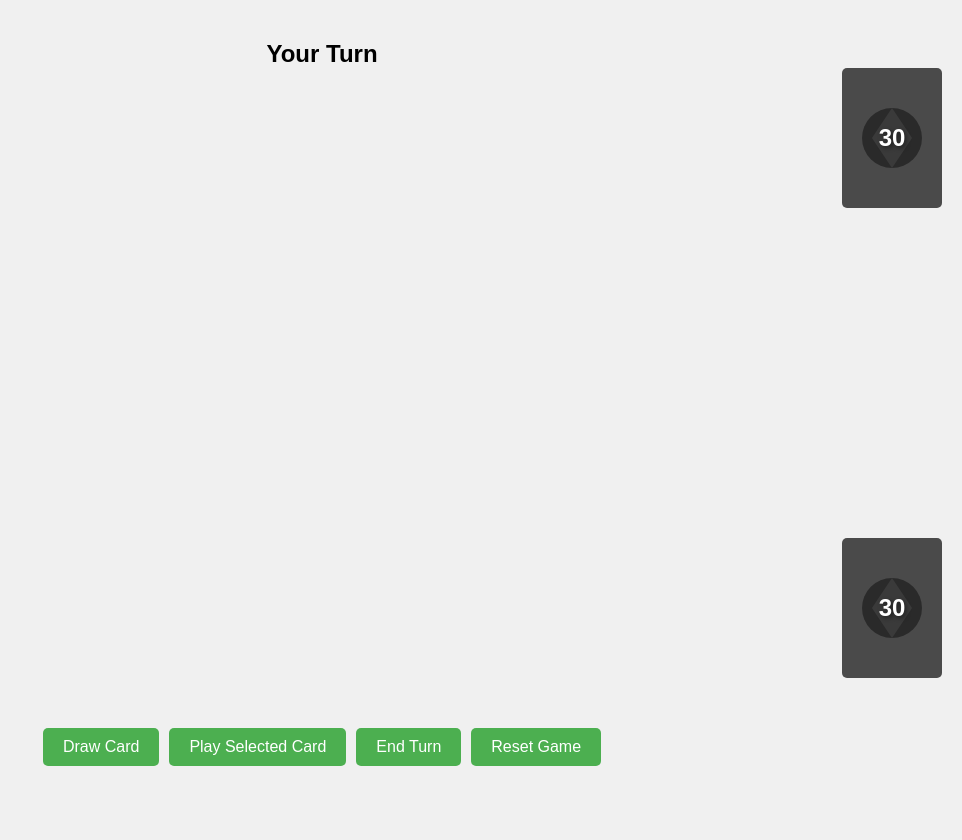
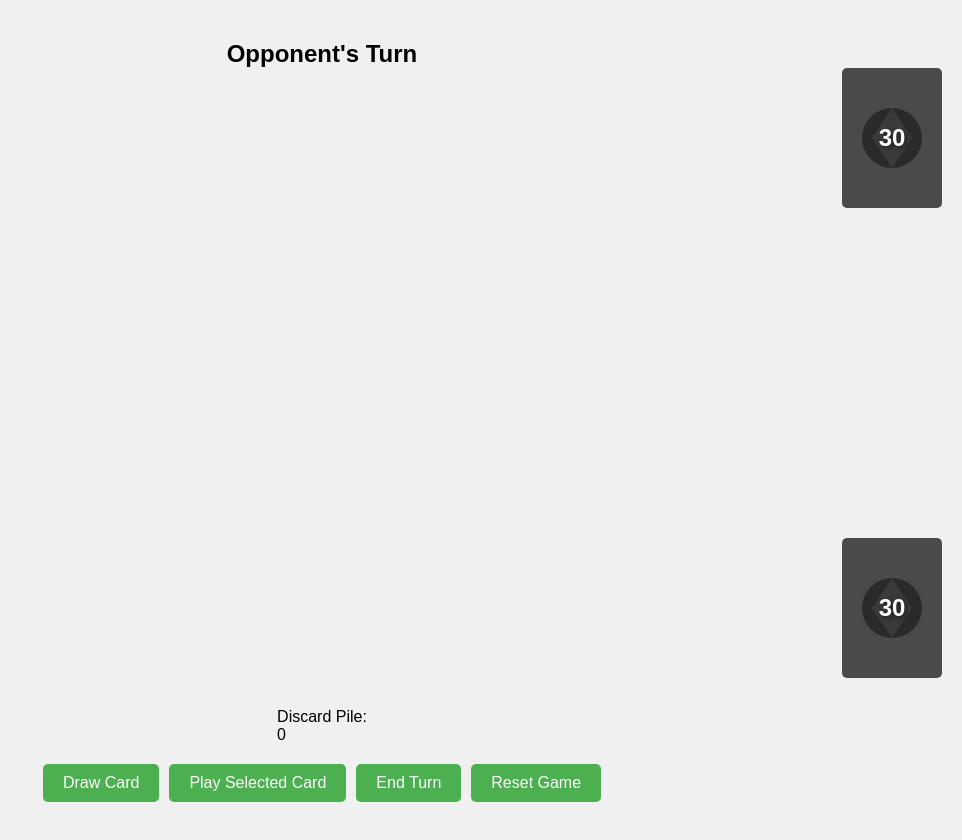
Before and after one commit to Iansogotthis/battlecards, a Flask app: page /game in a window 1280 px wide. Shown: the whole page, without its empty margins (318-1280 px from the left). Run offline with Flask 3, Linux system fonts and the light colour scheme; data that the repository does not hold is empty; some libraries are stand-ins or nearby versions.

Commit message:
Agent query: Please test the game thoroughly and check the following: 1) Can you see the discard pile area on the game board? 2) When you play a card, does it get removed from the field and added to the discard pile? 3) Does the discard pile count increase when cards are discarded? 4) Is there a visual indication (like a fade-out animation) when a card is discarded?

```diff
--- a/models/game.py
+++ b/models/game.py
@@ -16,6 +16,7 @@
         self.player_deck = self.create_deck()
         self.opponent_deck = self.create_deck()
         self.current_turn = 'player'
+        self.discard_pile = []  # Initialize the discard pile
         logger.info("Game reset. Starting with player's turn.")
 
     def create_deck(self):
@@ -76,11 +77,20 @@
             field.append(card)
             logger.info(f"{player.capitalize()} played card: {card.to_dict()}")
             logger.debug(f"{player.capitalize()} field after playing: {[c.to_dict() for c in field]}")
+
+            # Discard the card after playing
+            self.discard_card(card)
+
             return True
         else:
             logger.warning(f"Card with id {card_id} not found in {player}'s hand")
             logger.debug(f"{player.capitalize()} hand: {[c.to_dict() for c in hand]}")
             return False
+
+    def discard_card(self, card):
+        self.discard_pile.append(card)
+        logger.info(f"Card discarded: {card.to_dict()}")
+        logger.debug(f"Discard pile size: {len(self.discard_pile)}")
 
     def end_turn(self):
         logger.info(f"Ending turn for {self.current_turn}")
@@ -96,4 +106,5 @@
             'currentTurn': self.current_turn,
             'playerDeckCount': len(self.player_deck),
             'opponentDeckCount': len(self.opponent_deck),
+            'discardPileCount': len(self.discard_pile),
         }
--- a/static/js/game.js
+++ b/static/js/game.js
@@ -6,7 +6,8 @@
     opponentField: [],
     currentTurn: 'player',
     playerDeckCount: 30,
-    opponentDeckCount: 30
+    opponentDeckCount: 30,
+    discardPileCount: 0
 };
 
 const ai = new AI(gameState);
@@ -19,6 +20,7 @@
     updateField('player-field', gameState.playerField);
     updateField('opponent-field', gameState.opponentField);
     updateDeckCounts();
+    updateDiscardPile();
     updateTurnIndicator();
 }
 
@@ -88,6 +90,11 @@
     const opponentDeckCount = document.getElementById('opponent-deck-count');
     playerDeckCount.textContent = gameState.playerDeckCount;
     opponentDeckCount.textContent = gameState.opponentDeckCount;
+}
+
+function updateDiscardPile() {
+    const discardPileCount = document.getElementById('discard-pile-count');
+    discardPileCount.textContent = gameState.discardPileCount;
 }
 
 function updateTurnIndicator() {
@@ -190,7 +197,20 @@
                     gameState.playerField.push(playedCard);
                     selectedCard.classList.remove('selected-card');
                     selectedCard = null;
-                    updateGameBoard();
+
+                    // Animate the card being discarded
+                    const cardElement = document.querySelector(`[data-card-id="${cardId}"]`);
+                    if (cardElement) {
+                        cardElement.classList.add('discarded');
+                        setTimeout(() => {
+                            cardElement.remove();
+                            gameState.discardPileCount++;
+                            updateGameBoard();
+                        }, 500);
+                    } else {
+                        gameState.discardPileCount++;
+                        updateGameBoard();
+                    }
                 } else {
                     console.error('Card not found in player hand:', cardId);
                 }
--- a/templates/game.html
+++ b/templates/game.html
@@ -25,6 +25,10 @@
                 <span id="player-deck-count">30</span>
             </div>
         </div>
+        <div class="discard-pile">
+            <div class="discard-pile-label">Discard Pile:</div>
+            <span id="discard-pile-count">0</span>
+        </div>
         <div class="controls">
             <button id="draw-button" class="game-button">Draw Card</button>
             <button id="play-button" class="game-button">Play Selected Card</button>
```
